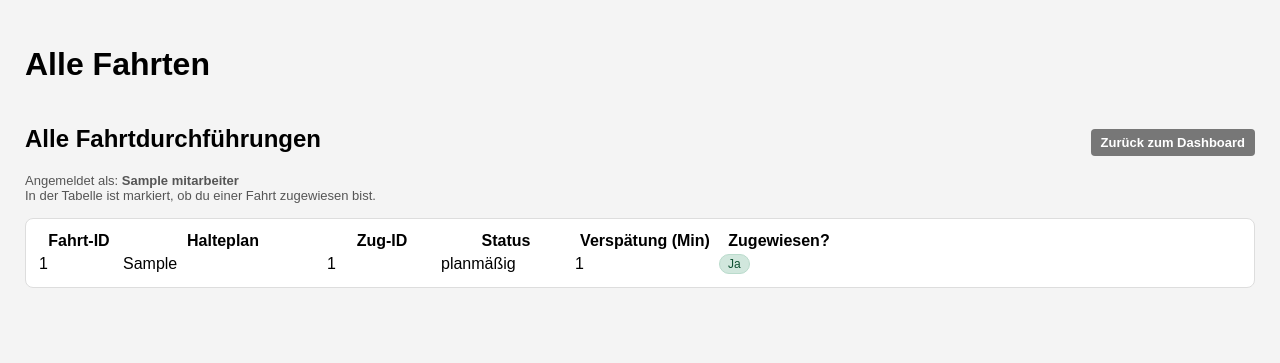
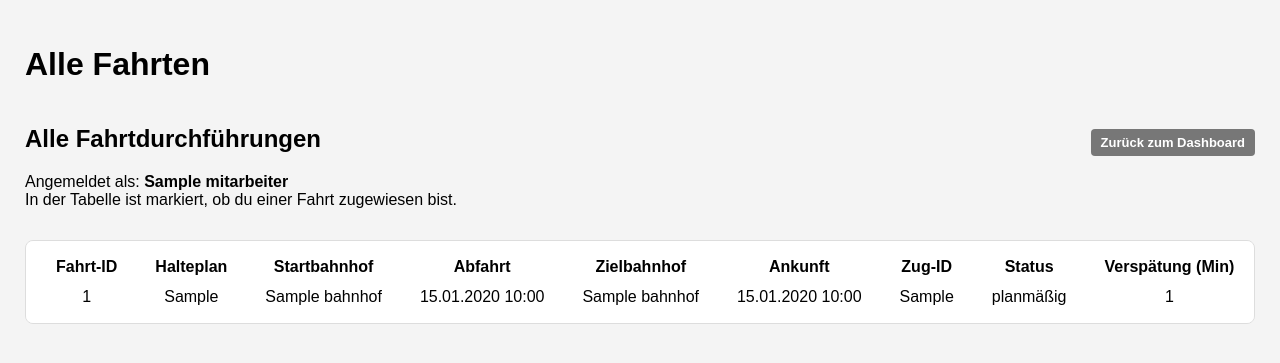
Before and after one commit to lukasmayr83/PR_DKE_Gruppe02, a Flask app: page /fahrten/alle in a window 1280 px wide. Shown: the part 58-421 px from the top of the page. Run offline with Flask 3, Linux system fonts and the light colour scheme; a user stored in the database is signed in; tables that the repository leaves empty hold one stand-in row (values such as "Sample post").

Commit message:
Mitarrbeiter views changed

```diff
--- a/Fahrplan/app/routes.py
+++ b/Fahrplan/app/routes.py
@@ -13,6 +13,7 @@ from flask import render_template, flash, redirect, url_for, request, abort, jso
 from flask_login import current_user, login_user, logout_user, login_required
 from datetime import datetime, timedelta
 import sqlalchemy as sa
+from sqlalchemy.orm import aliased
 from app.models import (
     User,
     Mitarbeiter,
@@ -35,6 +36,7 @@ from app.models import (
 from urllib.parse import urlsplit
 from datetime import datetime, timezone
 from functools import wraps
+from sqlalchemy import func, and_
 from app.services.strecken_import import sync_from_strecken
 from app.services.fahrt_refresh import refresh_fahrt_snapshot
 from app.services.halteplan_pricing import compute_min_cost_map, compute_min_duration_map, to_json_keyed_map
@@ -711,38 +713,164 @@ def meine_fahrten():
 
     ma = current_user.mitarbeiter
 
-    # Alle Fahrten, denen dieser Mitarbeiter zugewiesen ist
     fahrten = (
         db.session.query(Fahrtdurchfuehrung)
         .join(Dienstzuweisung, Dienstzuweisung.fahrt_id == Fahrtdurchfuehrung.fahrt_id)
         .filter(Dienstzuweisung.mitarbeiter_id == ma.id)
-        .order_by(Fahrtdurchfuehrung.fahrt_id)
+        .order_by(Fahrtdurchfuehrung.abfahrt_zeit.asc())  # optional besser als fahrt_id
         .all()
     )
+
+    fahrt_ids = [f.fahrt_id for f in fahrten]
+    start_info = {}
+    end_info = {}
+
+    if fahrt_ids:
+        # START: position == 1
+        start_rows = (
+            db.session.query(
+                FahrtHalt.fahrt_id,
+                Bahnhof.name,
+                FahrtHalt.abfahrt_zeit,
+                FahrtHalt.ankunft_zeit,
+            )
+            .join(Bahnhof, Bahnhof.id == FahrtHalt.bahnhof_id)
+            .filter(FahrtHalt.fahrt_id.in_(fahrt_ids))
+            .filter(FahrtHalt.position == 1)
+            .all()
+        )
+
+        for fid, bname, abf, ank in start_rows:
+            start_info[fid] = {
+                "bahnhof": bname,
+                "zeit": abf or ank,  # fallback falls abfahrt_zeit mal NULL wäre
+            }
+
+        # ENDE: max(position) pro fahrt
+        subq = (
+            db.session.query(
+                FahrtHalt.fahrt_id.label("fahrt_id"),
+                func.max(FahrtHalt.position).label("max_pos"),
+            )
+            .filter(FahrtHalt.fahrt_id.in_(fahrt_ids))
+            .group_by(FahrtHalt.fahrt_id)
+            .subquery()
+        )
+
+        end_rows = (
+            db.session.query(
+                FahrtHalt.fahrt_id,
+                Bahnhof.name,
+                FahrtHalt.ankunft_zeit,
+            )
+            .join(subq, and_(
+                FahrtHalt.fahrt_id == subq.c.fahrt_id,
+                FahrtHalt.position == subq.c.max_pos
+            ))
+            .join(Bahnhof, Bahnhof.id == FahrtHalt.bahnhof_id)
+            .all()
+        )
+
+        for fid, bname, ank in end_rows:
+            end_info[fid] = {
+                "bahnhof": bname,
+                "zeit": ank,
+            }
 
     return render_template(
         "meine_fahrten.html",
         title="Meine Fahrten",
         fahrten=fahrten,
         mitarbeiter=ma,
+        start_info=start_info,
+        end_info=end_info,
     )
+
 
 @app.route("/fahrten/alle")
 @login_required
 def fahrten_alle():
-    # Nur sinnvoll für Mitarbeiter; Admin ohne Mitarbeiter-Objekt bekommt 403
     if not current_user.mitarbeiter:
         abort(403)
 
     mitarbeiter = current_user.mitarbeiter
 
-    #  Fahrten laden
-    fahrten = Fahrtdurchfuehrung.query.all()
+    # --- 1) Basis: alle Fahrten (wie bisher, nur mit order_by)
+    fahrten = (
+        db.session.query(Fahrtdurchfuehrung)
+        .order_by(Fahrtdurchfuehrung.fahrt_id)
+        .all()
+    )
 
-    #  Zuweisungen des Mitarbeiters holen
+    # --- 2) Zuweisungen des Mitarbeiters
     zugewiesene_fahrten_ids = {
         dz.fahrt_id
         for dz in Dienstzuweisung.query.filter_by(mitarbeiter_id=mitarbeiter.id).all()
+    }
+
+    # --- 3) Start-/Endhalt pro Fahrt via SQL
+    FH_start = aliased(FahrtHalt)
+    FH_end = aliased(FahrtHalt)
+    B_start = aliased(Bahnhof)
+    B_end = aliased(Bahnhof)
+
+    # min/max Position je fahrt_id
+    pos_subq = (
+        db.session.query(
+            FahrtHalt.fahrt_id.label("fahrt_id"),
+            sa.func.min(FahrtHalt.position).label("min_pos"),
+            sa.func.max(FahrtHalt.position).label("max_pos"),
+        )
+        .group_by(FahrtHalt.fahrt_id)
+        .subquery()
+    )
+
+    rows = (
+        db.session.query(
+            Fahrtdurchfuehrung.fahrt_id.label("fahrt_id"),
+
+            # Start
+            B_start.name.label("start_bahnhof"),
+            FH_start.abfahrt_zeit.label("start_abfahrt_zeit"),
+
+            # Ende
+            B_end.name.label("end_bahnhof"),
+            FH_end.ankunft_zeit.label("end_ankunft_zeit"),
+        )
+        .join(pos_subq, pos_subq.c.fahrt_id == Fahrtdurchfuehrung.fahrt_id)
+
+        # Start-Halt (Position = min_pos)
+        .join(
+            FH_start,
+            sa.and_(
+                FH_start.fahrt_id == Fahrtdurchfuehrung.fahrt_id,
+                FH_start.position == pos_subq.c.min_pos,
+            ),
+        )
+        .join(B_start, B_start.id == FH_start.bahnhof_id)
+
+        # End-Halt (Position = max_pos)
+        .join(
+            FH_end,
+            sa.and_(
+                FH_end.fahrt_id == Fahrtdurchfuehrung.fahrt_id,
+                FH_end.position == pos_subq.c.max_pos,
+            ),
+        )
+        .join(B_end, B_end.id == FH_end.bahnhof_id)
+
+        .all()
+    )
+
+    # Map: fahrt_id -> start/end infos
+    start_end_map = {
+        r.fahrt_id: {
+            "start_bahnhof": r.start_bahnhof,
+            "start_abfahrt_zeit": r.start_abfahrt_zeit,
+            "end_bahnhof": r.end_bahnhof,
+            "end_ankunft_zeit": r.end_ankunft_zeit,
+        }
+        for r in rows
     }
 
     return render_template(
@@ -751,8 +879,8 @@ def fahrten_alle():
         fahrten=fahrten,
         mitarbeiter=mitarbeiter,
         zugewiesene_fahrten_ids=zugewiesene_fahrten_ids,
+        start_end_map=start_end_map,   # <-- NEU
     )
-
 
 
 
--- a/Fahrplan/app/templates/fahrten_alle.html
+++ b/Fahrplan/app/templates/fahrten_alle.html
@@ -24,29 +24,59 @@
         <table class="table table-striped fahrten-table-alle">
             <thead>
                 <tr>
-                    <th class="col-id">Fahrt-ID</th>
-                    <th class="col-halteplan">Halteplan</th>
-                    <th class="col-zug">Zug-ID</th>
-                    <th class="col-status">Status</th>
-                    <th class="col-verspaetung">Verspätung (Min)</th>
-                    <th class="col-zugewiesen">Zugewiesen?</th>
+                    <th>Fahrt-ID</th>
+                    <th>Halteplan</th>
+
+                    <th>Startbahnhof</th>
+                    <th>Abfahrt</th>
+
+                    <th>Zielbahnhof</th>
+                    <th>Ankunft</th>
+
+                    <th>Zug-ID</th>
+                    <th>Status</th>
+                    <th>Verspätung (Min)</th>
+                    <th>Zugewiesen?</th>
                 </tr>
             </thead>
+
             <tbody>
                 {% for f in fahrten %}
+                    {% set se = start_end_map.get(f.fahrt_id) %}
                     <tr>
                         <td>{{ f.fahrt_id }}</td>
                         <td>{{ f.halteplan.bezeichnung }}</td>
+
+                        <td>{{ se["start_bahnhof"] if se else "-" }}</td>
                         <td>
-                        {% if f.zug_id and f.zug_id != 0 %}
-                            {{ f.zug_id }}
+                            {% if se and se["start_abfahrt_zeit"] %}
+                                {{ se["start_abfahrt_zeit"].strftime('%d.%m.%Y %H:%M') }}
+                            {% else %}
+                                -
+                            {% endif %}
+                        </td>
+
+                        <td>{{ se["end_bahnhof"] if se else "-" }}</td>
+                        <td>
+                            {% if se and se["end_ankunft_zeit"] %}
+                                {{ se["end_ankunft_zeit"].strftime('%d.%m.%Y %H:%M') }}
+                            {% else %}
+                                -
+                            {% endif %}
+                        </td>
+
+                        <td class="cell-center">
+                            {% if f.zug %}
+                                {{ f.zug.bezeichnung }}
                             {% else %}
                                 <span class="badge-grey">kein Zug</span>
                             {% endif %}
                         </td>
+
                         <td>{{ f.status.value }}</td>
                         <td>{{ f.verspaetung_min or '-' }}</td>
-                    <td>
+
+                        <td style="text-align:center;">
                             {% if f.fahrt_id in zugewiesene_fahrten_ids %}
                                 <span class="badge-green">Ja</span>
                             {% else %}
@@ -56,9 +86,7 @@
                     </tr>
                 {% else %}
                     <tr>
-                    <td colspan="6">
-                        Es sind aktuell keine Fahrtdurchführungen erfasst.
-                    </td>
+                        <td colspan="10">Keine Fahrtdurchführungen vorhanden.</td>
                     </tr>
                 {% endfor %}
             </tbody>
@@ -67,34 +95,35 @@
 </div>
 
 <style>
-    .fahrten-table-alle .col-id {
-        width: 80px;
+.fahrten-table-alle th,
+.fahrten-table-alle td {
      white-space: nowrap;
+    text-align: center;
+    vertical-align: middle;
+    padding: 5px 18px;
 }
 
-    .fahrten-table-alle .col-halteplan {
-        min-width: 200px;
+/* Etwas mehr Höhe pro Zeile */
+.fahrten-table-alle tbody tr {
+    height: 5px;
 }
 
-    .fahrten-table-alle .col-zug {
-        width: 110px;
-        white-space: nowrap;
+.badge-green {
+    padding: 2px 10px;
+    border-radius: 12px;
+    font-size: 13px;
+    background: #d1e7dd;
+    color: #0f5132;
+    border: 1px solid #badbcc;
 }
 
-    .fahrten-table-alle .col-status {
-        width: 130px;
-        white-space: nowrap;
-    }
-
-    .fahrten-table-alle .col-verspaetung {
-        width: 140px;
-        white-space: nowrap;
-    }
-
-    .fahrten-table-alle .col-zugewiesen {
-        width: 120px;
-        white-space: nowrap;
-        text-align: center;
+.badge-grey {
+    padding: 2px 10px;
+    border-radius: 12px;
+    font-size: 13px;
+    background: #e9ecef;
+    color: #555;
+    border: 1px solid #ced4da;
 }
 
 .card-header-row {
@@ -102,33 +131,6 @@
     justify-content: space-between;
     align-items: baseline;
     margin-bottom: 15px;
-        gap: 10px;
-    }
-
-    .info-text {
-        font-size: 13px;
-        color: #555;
-        margin: 4px 0 0 0;
-    }
-
-    .badge-green {
-        display: inline-block;
-        padding: 2px 8px;
-        border-radius: 10px;
-        font-size: 12px;
-        background: #d1e7dd;
-        color: #0f5132;
-        border: 1px solid #badbcc;
-    }
-
-    .badge-grey {
-        display: inline-block;
-        padding: 2px 8px;
-        border-radius: 10px;
-        font-size: 12px;
-        background: #e9ecef;
-        color: #555;
-        border: 1px solid #ced4da;
 }
 </style>
 
```
Also changed, not shown: Fahrplan/app/templates/meine_fahrten.html (+44 -25 lines). Lines whose indentation alone changed are shown as unchanged.
